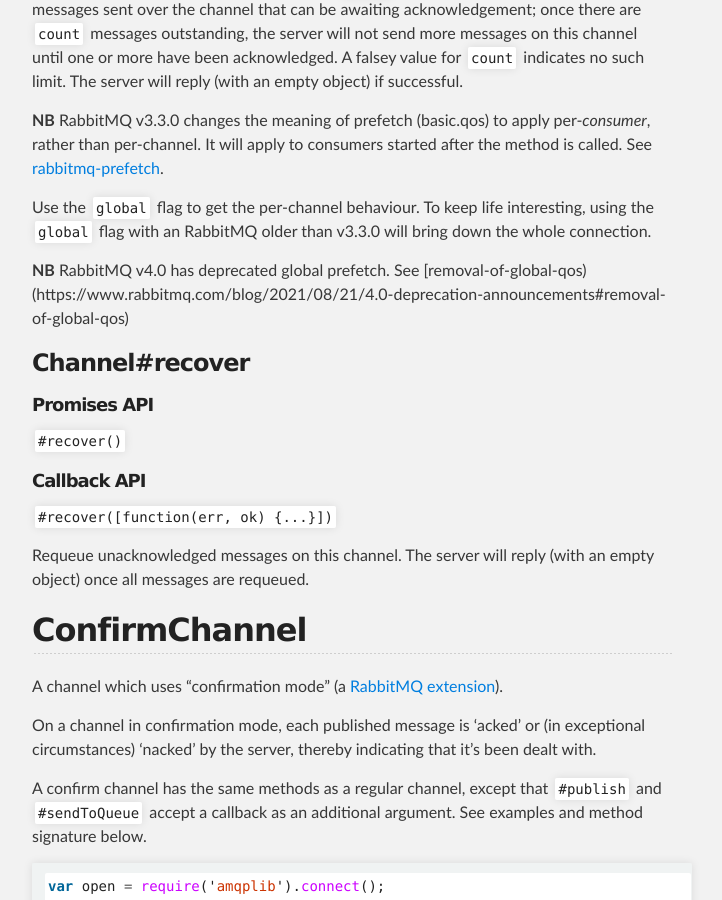
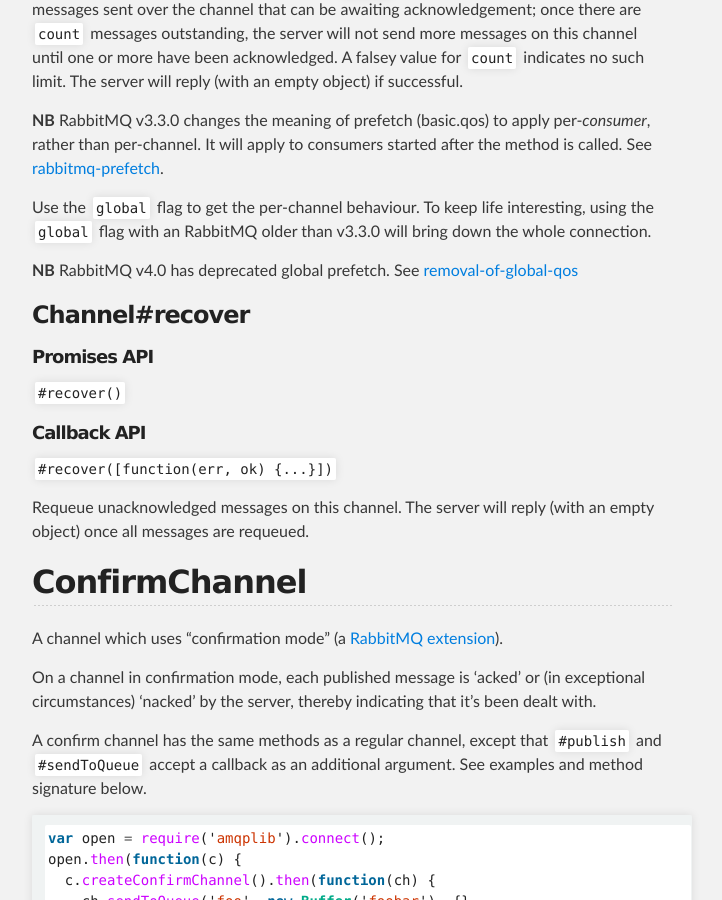
Before and after one commit to amqp-node/amqplib, a Jekyll site: the page built from channel_api.md, in a window 1280 px wide and 900 px high, scrolled down 26396 px. Shown: the whole window, without its empty margins (288-1010 px from the left). Built offline with Jekyll 4.4.1, drawn with Linux system fonts in a browser that asks for light colours; Markdown is read by kramdown in place of the engine named in the settings.

Commit message:
Update channel_api.md
Fix typo

```diff
--- a/channel_api.md
+++ b/channel_api.md
@@ -1325,7 +1325,7 @@
 interesting, using the `global` flag with an RabbitMQ older than
 v3.3.0 will bring down the whole connection.
 
-**NB** RabbitMQ v4.0 has deprecated global prefetch. See [removal-of-global-qos)(https://www.rabbitmq.com/blog/2021/08/21/4.0-deprecation-announcements#removal-of-global-qos)
+**NB** RabbitMQ v4.0 has deprecated global prefetch. See [removal-of-global-qos](https://www.rabbitmq.com/blog/2021/08/21/4.0-deprecation-announcements#removal-of-global-qos)
 
 ### <a name="channel_recover"></a>Channel#recover
 
```
